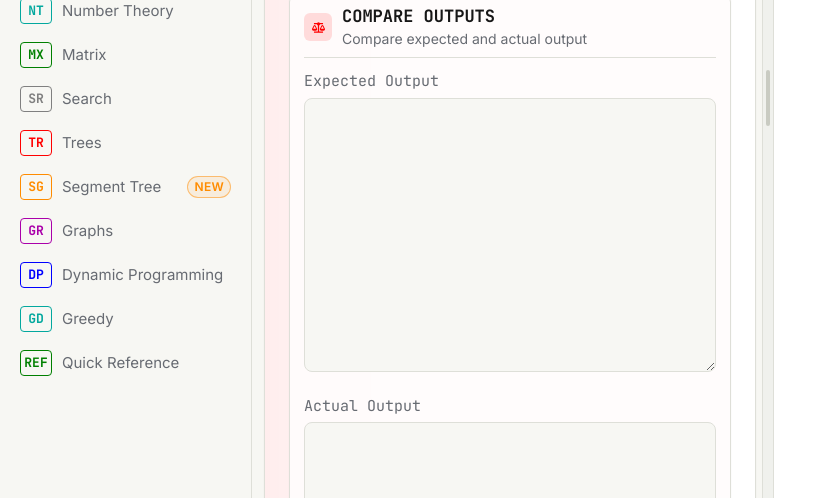
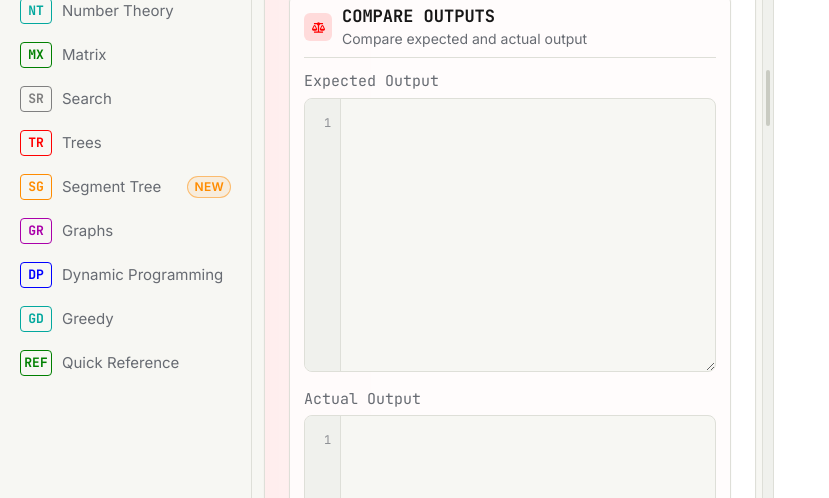
Before and after one commit to shohagfaraji/copeforces, a React (Vite) app: page / in a window 1280 px wide. Shown: the part 302-800 px from the top of the page, without its empty margins (0-829 px from the left). Built offline with nearby package versions, Linux system fonts and the light colour scheme; no server answers.

Commit message:
feat(ui): add line numbers to text panels

```diff
--- /dev/null
+++ b/src/components/LineNumberedText.jsx
@@ -0,0 +1,95 @@
+import { useMemo, useRef } from "react";
+
+function useLineNumbers(value) {
+    return useMemo(() => {
+        const lineCount = String(value ?? "").split("\n").length;
+        return {
+            gutterWidth: `${Math.max(2, String(lineCount).length) + 2}ch`,
+            numbers: Array.from({ length: lineCount }, (_, index) => index + 1),
+        };
+    }, [value]);
+}
+
+function LineNumberGutter({ numbers, gutterWidth, innerRef }) {
+    return (
+        <div
+            className="cf-line-number-gutter"
+            style={{ width: gutterWidth }}
+            aria-hidden="true"
+        >
+            <div ref={innerRef} className="cf-line-number-gutter-inner">
+                {numbers.map((number) => (
+                    <div key={number}>{number}</div>
+                ))}
+            </div>
+        </div>
+    );
+}
+
+export function LineNumberedTextarea({
+    value,
+    className = "",
+    containerClassName = "",
+    style,
+    onScroll,
+    ...props
+}) {
+    const gutterInnerRef = useRef(null);
+    const { gutterWidth, numbers } = useLineNumbers(value);
+
+    function handleScroll(event) {
+        if (gutterInnerRef.current) {
+            gutterInnerRef.current.style.transform = `translateY(-${event.currentTarget.scrollTop}px)`;
+        }
+        onScroll?.(event);
+    }
+
+    return (
+        <div
+            className={`cf-line-numbered-editor ${containerClassName}`}
+            style={{ "--line-number-gutter-width": gutterWidth }}
+        >
+            <LineNumberGutter
+                numbers={numbers}
+                gutterWidth={gutterWidth}
+                innerRef={gutterInnerRef}
+            />
+            <textarea
+                {...props}
+                value={value}
+                wrap="off"
+                onScroll={handleScroll}
+                className={`cf-line-numbered-textarea ${className}`}
+                style={style}
+            />
+        </div>
+    );
+}
+
+export function LineNumberedText({ value, className = "", style }) {
+    const gutterInnerRef = useRef(null);
+    const { gutterWidth, numbers } = useLineNumbers(value);
+
+    function handleScroll(event) {
+        if (gutterInnerRef.current) {
+            gutterInnerRef.current.style.transform = `translateY(-${event.currentTarget.scrollTop}px)`;
+        }
+    }
+
+    return (
+        <div
+            className={`cf-line-numbered-output ${className}`}
+            style={{ ...style, "--line-number-gutter-width": gutterWidth }}
+            onScroll={handleScroll}
+        >
+            <LineNumberGutter
+                numbers={numbers}
+                gutterWidth={gutterWidth}
+                innerRef={gutterInnerRef}
+            />
+            <pre className="cf-line-numbered-pre">
+                <code>{String(value ?? "")}</code>
+            </pre>
+        </div>
+    );
+}
--- a/src/components/sections/DebugToolsContent.jsx
+++ b/src/components/sections/DebugToolsContent.jsx
@@ -24,6 +24,7 @@ import {
 } from "../../utils/debugTools";
 
 import { sections } from "../../data/sections";
+import { LineNumberedTextarea } from "../LineNumberedText";
 
 const ACCENT = sections.find((s) => s.id === "debug-tools")?.color || "#8b5cf6";
 
@@ -84,7 +85,13 @@ function RefreshButton({ onClick, label = "Regenerate" }) {
     );
 }
 
-function TextArea({ label, value, onChange, rows = 10 }) {
+function TextArea({
+    label,
+    value,
+    onChange,
+    rows = 10,
+    lineNumbers = true,
+}) {
     return (
         <label
             className="block text-xs font-mono-cf"
@@ -92,18 +99,34 @@ function TextArea({ label, value, onChange, rows = 10 }) {
         >
             {label}
 
-            <textarea
+            {lineNumbers ? (
+                <LineNumberedTextarea
                     value={value}
                     onChange={(e) => onChange(e.target.value)}
                     rows={rows}
                     spellCheck={false}
-                className="mt-1 w-full rounded-lg border p-3 font-mono-cf text-xs resize-y outline-none"
+                    containerClassName="mt-1"
+                    className="w-full rounded-lg border p-3 font-mono-cf text-xs resize-y outline-none"
                     style={{
                         borderColor: "var(--line)",
                         background: "var(--bg)",
                         color: "var(--ink)",
                     }}
                 />
+            ) : (
+                <textarea
+                    value={value}
+                    onChange={(e) => onChange(e.target.value)}
+                    rows={Math.min(rows, 2)}
+                    spellCheck={false}
+                    className="mt-1 w-full rounded-lg border p-3 font-mono-cf text-xs resize-none outline-none"
+                    style={{
+                        borderColor: "var(--line)",
+                        background: "var(--bg)",
+                        color: "var(--ink)",
+                    }}
+                />
+            )}
         </label>
     );
 }
@@ -685,9 +708,10 @@ function ShuffleArrayTool() {
         <div className="space-y-4">
             <TextArea
                 label="Array"
-                rows={3}
+                rows={2}
                 value={input}
                 onChange={setInput}
+                lineNumbers={false}
             />
 
             <div
@@ -723,9 +747,10 @@ function CheckSortedTool() {
         <div className="space-y-4">
             <TextArea
                 label="Array"
-                rows={5}
+                rows={2}
                 value={input}
                 onChange={setInput}
+                lineNumbers={false}
             />
 
             <label className="flex items-center gap-2 text-xs font-mono-cf">
@@ -783,9 +808,10 @@ function FindDuplicatesTool() {
         <div className="space-y-4">
             <TextArea
                 label="Array"
-                rows={5}
+                rows={2}
                 value={input}
                 onChange={setInput}
+                lineNumbers={false}
             />
 
             {duplicates.length === 0 ? (
@@ -835,8 +861,20 @@ function CompareFrequenciesTool() {
     return (
         <div className="space-y-4">
             <div className="dbg-dual-inputs grid gap-4">
-                <TextArea label="Array A" rows={1} value={a} onChange={setA} />
-                <TextArea label="Array B" rows={1} value={b} onChange={setB} />
+                <TextArea
+                    label="Array A"
+                    rows={1}
+                    value={a}
+                    onChange={setA}
+                    lineNumbers={false}
+                />
+                <TextArea
+                    label="Array B"
+                    rows={1}
+                    value={b}
+                    onChange={setB}
+                    lineNumbers={false}
+                />
             </div>
 
             {result.identical ? (
--- a/src/components/sections/GraphsContent.jsx
+++ b/src/components/sections/GraphsContent.jsx
@@ -16,6 +16,7 @@ import {
 import GraphCanvas from "../GraphCanvas";
 import AlgorithmRunner from "../AlgorithmRunner";
 import { sections } from "../../data/sections";
+import { LineNumberedTextarea } from "../LineNumberedText";
 
 const ACCENT = sections.find((s) => s.id === "graphs")?.color || "#AA00AA";
 const ERROR_COLOR = "#c0392b";
@@ -539,7 +540,7 @@ function GraphsContent() {
                     className="gr-tool-builder"
                 >
                     <div className="cf-builder-layout">
-                        <textarea
+                        <LineNumberedTextarea
                             value={edgeText}
                             onChange={(e) => {
                                 setEdgeText(e.target.value);
@@ -547,7 +548,8 @@ function GraphsContent() {
                             }}
                             placeholder={"u v\nu v w"}
                             rows={10}
-                            className="cf-builder-textarea p-2 rounded-md border font-mono-cf text-xs resize-none outline-none focus:ring-1"
+                            containerClassName="cf-builder-textarea"
+                            className="w-full p-2 rounded-md border font-mono-cf text-xs resize-none outline-none focus:ring-1"
                             style={{
                                 borderColor: "var(--line)",
                                 backgroundColor: "var(--bg)",
--- a/src/components/sections/GreedyContent.jsx
+++ b/src/components/sections/GreedyContent.jsx
@@ -8,6 +8,7 @@ import {
     jobSequencing,
 } from "../../utils/greedyTools";
 import { sections } from "../../data/sections";
+import { LineNumberedTextarea } from "../LineNumberedText";
 
 const ACCENT = sections.find((s) => s.id === "greedy")?.color || "#03A89E";
 
@@ -93,12 +94,13 @@ const TOOLS = [
 
 function TextArea({ value, onChange, placeholder, rows = 4 }) {
     return (
-        <textarea
+        <LineNumberedTextarea
             value={value}
             onChange={(e) => onChange(e.target.value)}
             placeholder={placeholder}
             rows={rows}
-            className="w-full sm:w-48 p-2 rounded-md border font-mono-cf text-xs resize-none outline-none focus:ring-1"
+            containerClassName="w-full sm:w-48"
+            className="w-full p-2 rounded-md border font-mono-cf text-xs resize-none outline-none focus:ring-1"
             style={{
                 borderColor: "var(--line)",
                 backgroundColor: "var(--bg)",
--- a/src/components/sections/NumberTheoryContent.jsx
+++ b/src/components/sections/NumberTheoryContent.jsx
@@ -461,7 +461,7 @@ function NumberTheoryContent() {
                         value={input}
                         onChange={handleChange}
                         placeholder="Paste numbers separated by spaces, e.g. 12 17 100 7"
-                        rows={3}
+                        rows={2}
                         className="w-full p-3 rounded-md border font-mono-cf text-sm resize-none outline-none focus:ring-1"
                         style={{
                             borderColor: "var(--line)",
--- a/src/components/sections/SearchContent.jsx
+++ b/src/components/sections/SearchContent.jsx
@@ -65,7 +65,7 @@ function CopyButton({ value }) {
     );
 }
 
-function TextArea({ label, value, onChange, rows = 3 }) {
+function TextArea({ label, value, onChange, rows = 2 }) {
     return (
         <label
             className="block text-xs font-mono-cf"
@@ -75,9 +75,9 @@ function TextArea({ label, value, onChange, rows = 3 }) {
             <textarea
                 value={value}
                 onChange={(e) => onChange(e.target.value)}
-                rows={rows}
+                rows={Math.min(rows, 2)}
                 spellCheck={false}
-                className="mt-1 w-full rounded-lg border p-3 font-mono-cf text-xs resize-y outline-none"
+                className="mt-1 w-full rounded-lg border p-3 font-mono-cf text-xs resize-none outline-none"
                 style={{
                     borderColor: "var(--line)",
                     background: "var(--bg)",
@@ -217,7 +217,7 @@ function SortedArrayInput({
     label,
     value,
     onChange,
-    rows = 3,
+    rows = 2,
     showPreview = true,
 }) {
     function handleChange(e) {
@@ -257,9 +257,9 @@ function SortedArrayInput({
                     value={value}
                     onChange={handleChange}
                     onPaste={handlePaste}
-                    rows={rows}
+                    rows={Math.min(rows, 2)}
                     spellCheck={false}
-                    className="mt-1 w-full rounded-lg border p-3 font-mono-cf text-xs resize-y outline-none"
+                    className="mt-1 w-full rounded-lg border p-3 font-mono-cf text-xs resize-none outline-none"
                     style={{
                         borderColor: "var(--line)",
                         background: "var(--bg)",
--- a/src/components/sections/StringsContent.jsx
+++ b/src/components/sections/StringsContent.jsx
@@ -15,6 +15,7 @@ import {
     findOccurrences,
 } from "../../utils/stringTools";
 import { sections } from "../../data/sections";
+import { LineNumberedTextarea } from "../LineNumberedText";
 
 const ACCENT = sections.find((s) => s.id === "strings")?.color || "#808080";
 
@@ -157,7 +158,7 @@ function TextInput({ value, onChange, placeholder }) {
 
 function TextAreaInput({ value, onChange, placeholder }) {
     return (
-        <textarea
+        <LineNumberedTextarea
             value={value}
             onChange={(e) => onChange(e.target.value)}
             placeholder={placeholder}
--- a/src/components/sections/TreesContent.jsx
+++ b/src/components/sections/TreesContent.jsx
@@ -19,6 +19,7 @@ import {
 import GraphCanvas from "../GraphCanvas";
 import AlgorithmRunner from "../AlgorithmRunner";
 import { sections } from "../../data/sections";
+import { LineNumberedTextarea } from "../LineNumberedText";
 
 const ACCENT = sections.find((s) => s.id === "trees")?.color || "#03A89E";
 
@@ -212,7 +213,7 @@ function TreesContent() {
                             style={{ color: "var(--muted)" }}
                         >
                             Edge list
-                            <textarea
+                            <LineNumberedTextarea
                                 value={treeText}
                                 onChange={(e) => {
                                     setTreeText(e.target.value);
@@ -220,7 +221,8 @@ function TreesContent() {
                                 }}
                                 placeholder={"u v\nu v"}
                                 rows={10}
-                                className="cf-builder-textarea mt-1 p-2 rounded-md border font-mono-cf resize-none outline-none focus:ring-1"
+                                containerClassName="cf-builder-textarea mt-1"
+                                className="w-full p-2 rounded-md border font-mono-cf resize-none outline-none focus:ring-1"
                                 style={{
                                     borderColor: "var(--line)",
                                     backgroundColor: "var(--bg)",
--- a/src/index.css
+++ b/src/index.css
@@ -269,6 +269,67 @@ textarea {
         border-color 180ms ease,
         box-shadow 180ms ease,
         transform 180ms ease;
+}
+
+.cf-line-numbered-editor,
+.cf-line-numbered-output {
+    position: relative;
+    min-width: 0;
+}
+
+.cf-line-number-gutter {
+    position: absolute;
+    z-index: 1;
+    top: 1px;
+    bottom: 1px;
+    left: 1px;
+    overflow: hidden;
+    border-right: 1px solid var(--line);
+    border-radius: 0.45rem 0 0 0.45rem;
+    background: color-mix(in srgb, var(--panel-soft) 88%, transparent);
+    color: var(--muted);
+    pointer-events: none;
+    user-select: none;
+}
+
+.cf-line-number-gutter-inner {
+    padding: 0.75rem 0.55rem;
+    font-family: "JetBrains Mono", monospace;
+    font-size: 0.75rem;
+    line-height: 1.55rem;
+    text-align: right;
+    opacity: 0.72;
+    will-change: transform;
+}
+
+textarea.cf-line-numbered-textarea {
+    display: block;
+    padding-top: 0.75rem !important;
+    padding-bottom: 0.75rem !important;
+    padding-left: calc(var(--line-number-gutter-width) + 0.75rem) !important;
+    line-height: 1.55rem;
+    white-space: pre;
+    overflow-wrap: normal;
+}
+
+.cf-line-numbered-output {
+    max-width: 100%;
+    overflow: auto;
+    border: 1px solid var(--line);
+    border-radius: 0.5rem;
+    background: var(--bg);
+}
+
+.cf-line-numbered-pre {
+    min-width: max-content;
+    min-height: calc(1.55rem + 1.5rem);
+    margin: 0;
+    padding: 0.75rem 0.75rem 0.75rem
+        calc(var(--line-number-gutter-width) + 0.75rem);
+    font-family: "JetBrains Mono", monospace;
+    font-size: 0.875rem;
+    line-height: 1.55rem;
+    white-space: pre;
 }
 
 .cf-tool-card.cf-tool-card--highlighted {
```
Also changed, not shown: src/components/sections/DynamicProgrammingContent.jsx (+4 -4 lines), src/components/sections/MatrixContent.jsx (+9 -9 lines), src/components/sections/TestGeneratorContent.jsx (+16 -5 lines). Lines whose indentation alone changed are shown as unchanged.
